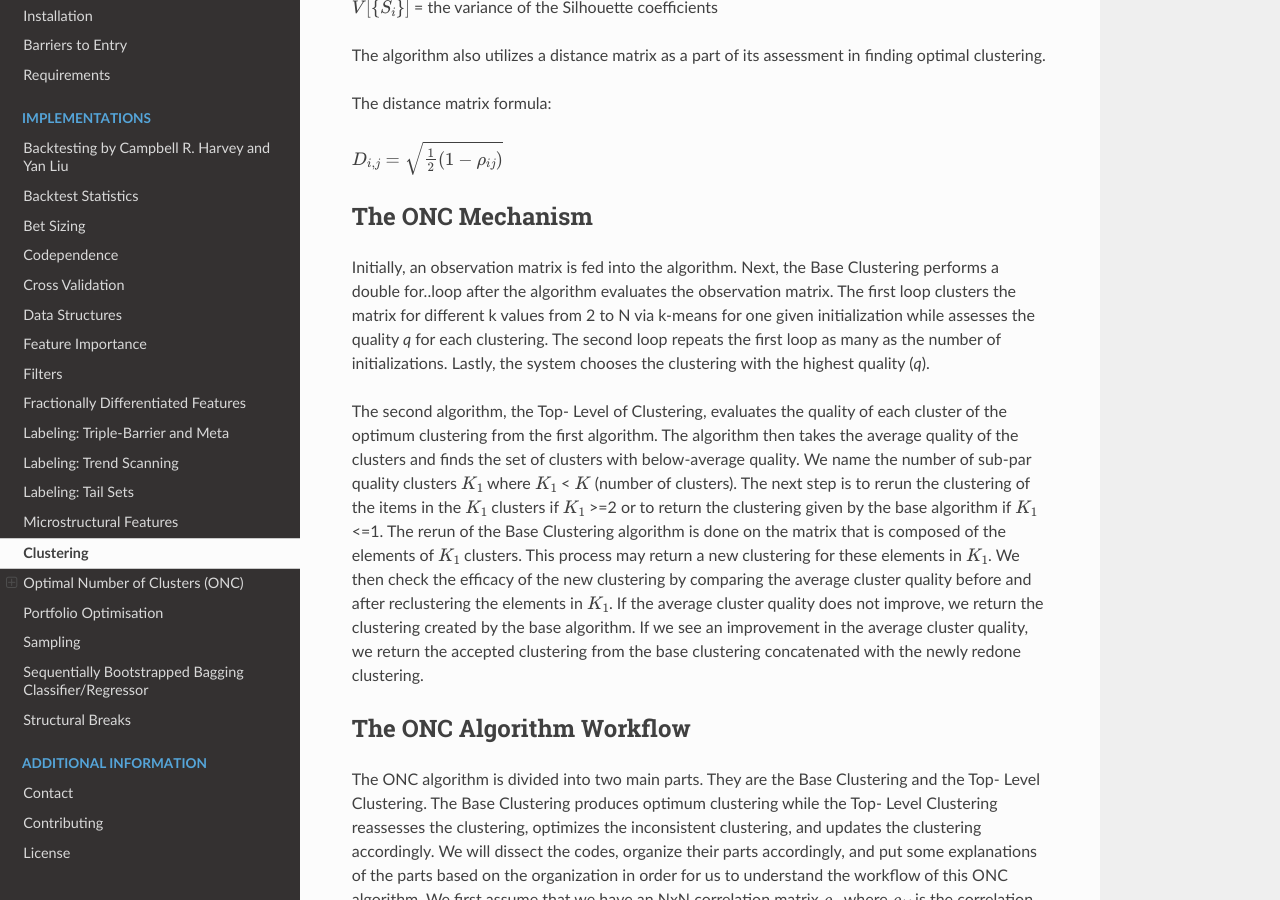
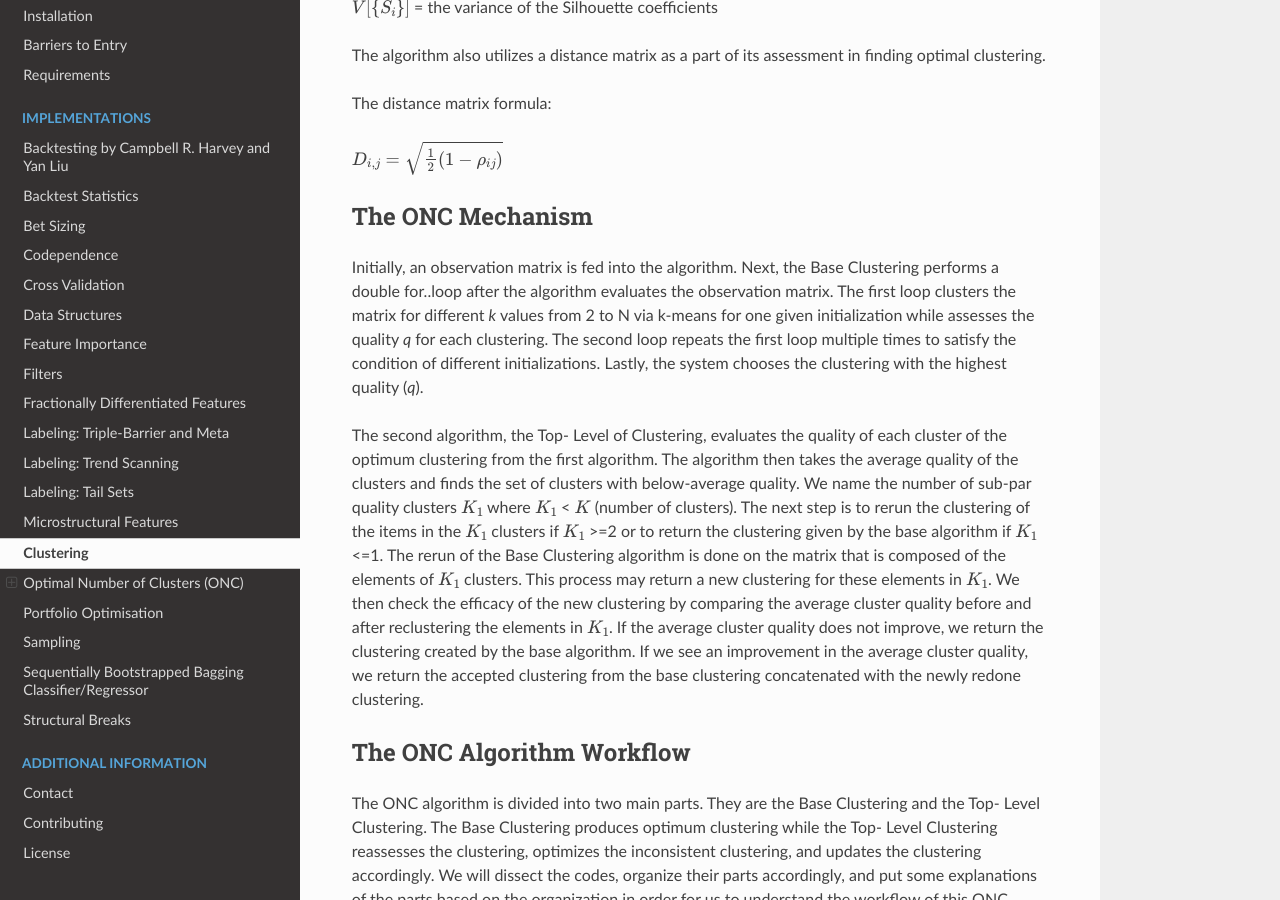
Before and after one commit to hudson-and-thames/mlfinlab, a Sphinx documentation site: the page built from docs/source/implementations/clustering.rst, in a window 1280 px wide and 900 px high, scrolled down 1317 px. Built offline with Sphinx 7.4.7 and the Read the Docs theme 2.0.0, drawn with Linux system fonts in a browser that asks for light colours.

Commit message:
modified clustering.rst

```diff
--- a/docs/source/implementations/clustering.rst
+++ b/docs/source/implementations/clustering.rst
@@ -61,7 +61,7 @@
 =================
 
 
-Initially, an observation matrix is fed into the algorithm. Next, the Base Clustering performs a double for..loop after the algorithm evaluates the observation matrix. The first loop clusters the matrix for different k values from 2 to N via k-means for one given initialization while assesses the quality *q* for each clustering. The second loop repeats the first loop as many as the number of initializations. Lastly, the system chooses the clustering with the highest quality (*q*).
+Initially, an observation matrix is fed into the algorithm. Next, the Base Clustering performs a double for..loop after the algorithm evaluates the observation matrix. The first loop clusters the matrix for different *k* values from 2 to N via k-means for one given initialization while assesses the quality *q* for each clustering. The second loop repeats the first loop multiple times to satisfy the condition of different initializations. Lastly, the system chooses the clustering with the highest quality (*q*).
 
 The second algorithm, the Top- Level of Clustering, evaluates the quality of each cluster of the optimum clustering from the first algorithm. The algorithm then takes the average quality of the clusters and finds the set of clusters with below-average quality. We name the number of sub-par quality clusters :math:`K_1` where :math:`K_1` < :math:`K` (number of clusters). The next step is to rerun the clustering of the items in the :math:`K_1` clusters if :math:`K_1` >=2 or to return the clustering given by the base algorithm if :math:`K_1` <=1. The rerun of the Base Clustering algorithm is done on the matrix that is composed of the elements of :math:`K_1` clusters. This process may return a new clustering for these elements in :math:`K_1`. We then check the efficacy of the new clustering by comparing the average cluster quality before and after reclustering the elements in :math:`K_1`.  If the average cluster quality does not improve, we return the clustering created by the base algorithm. If we see an improvement in the average cluster quality, we return the accepted clustering from the base clustering concatenated with the newly redone clustering.
 
```
